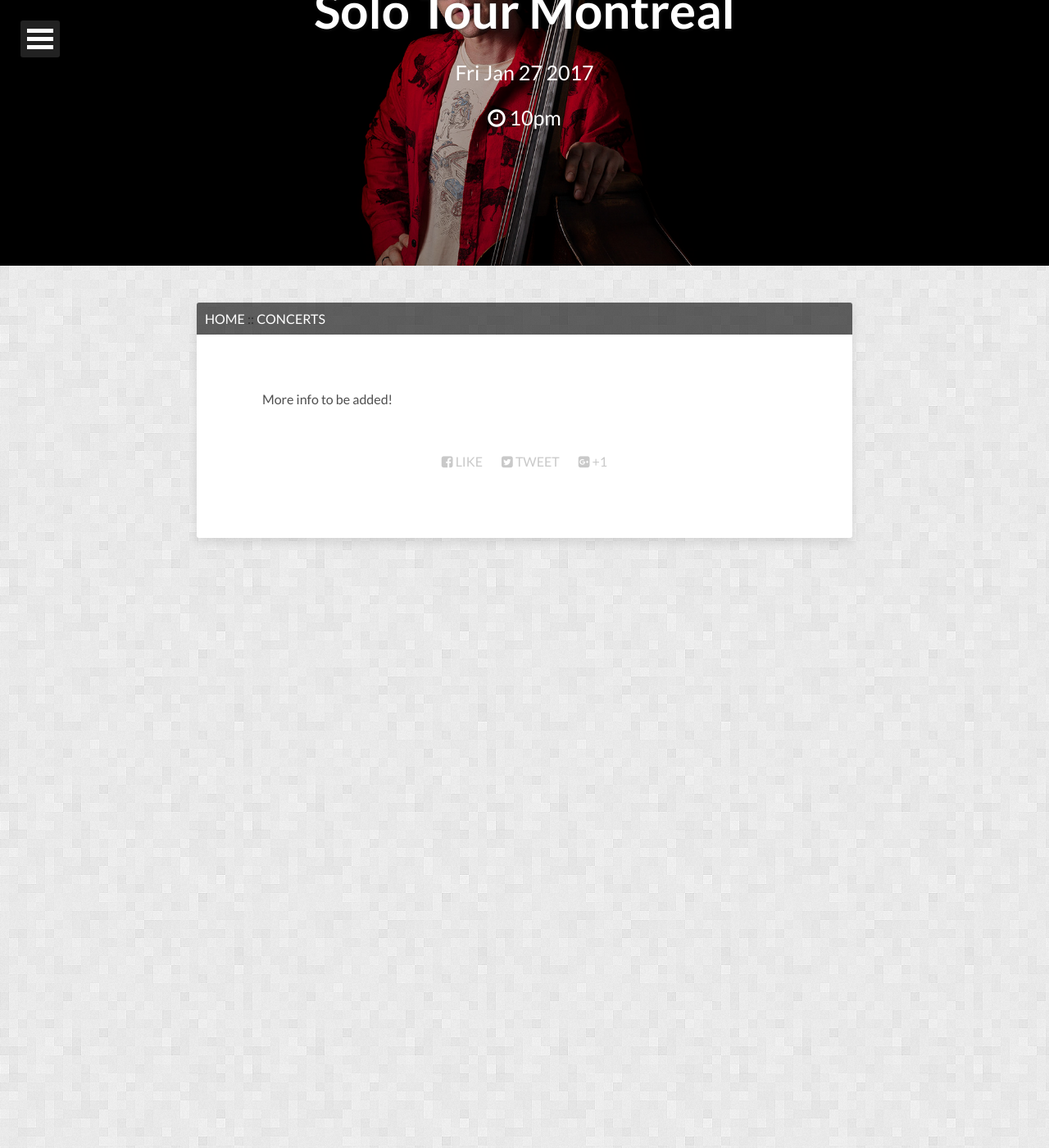
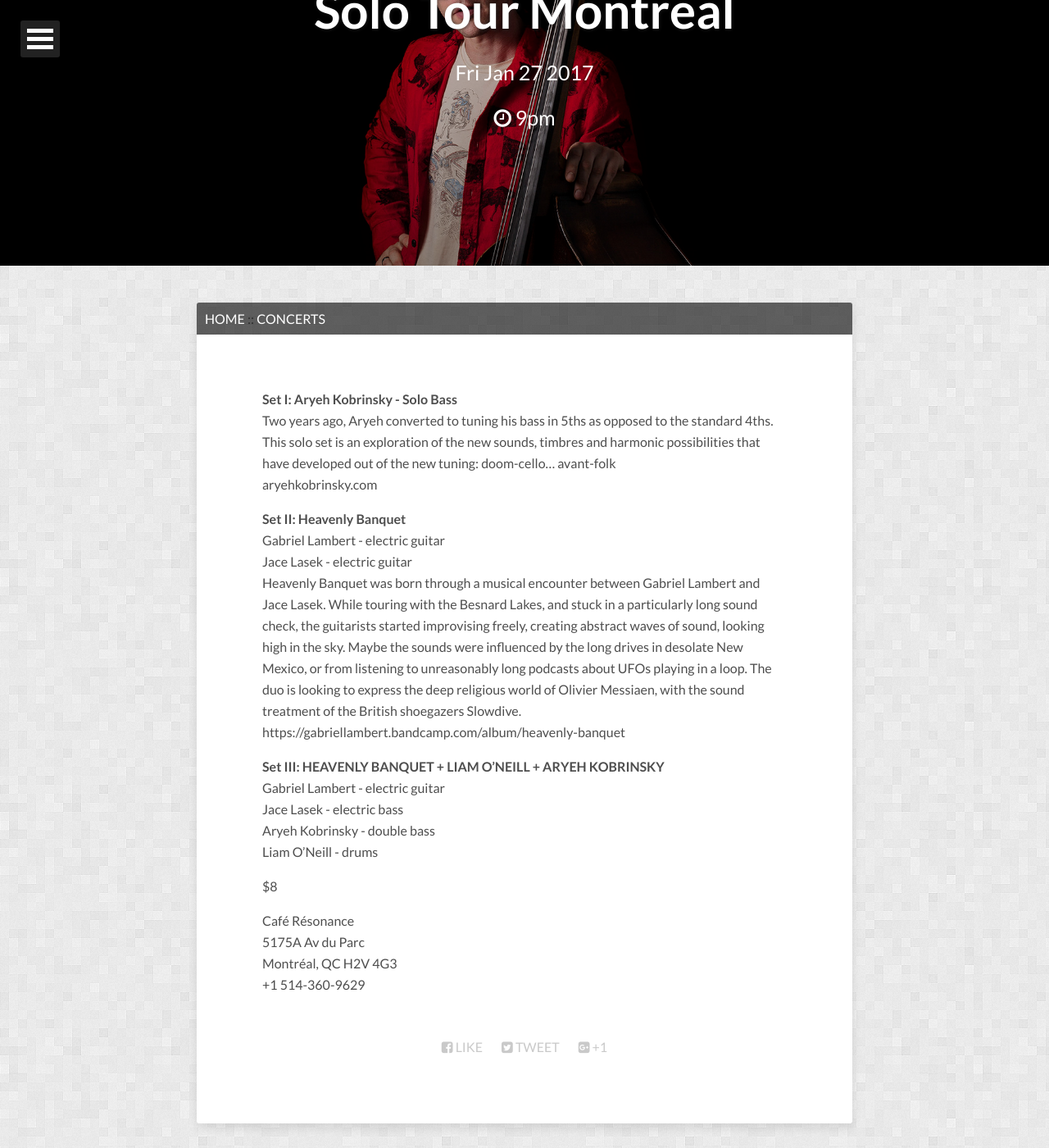
Before and after one commit to akobrinsky/akobrinsky.github.io, a Jekyll site: the page built from _concerts/2017-01-27-montreal.md, in a window 1280 px wide and 1400 px high, scrolled down 176 px. Shown: the whole window at 82% size. Built offline with Jekyll 4.4.1, drawn with Linux system fonts in a browser that asks for light colours; nearby versions of some CDN libraries.

Commit message:
montreal edits

```diff
--- a/_concerts/2017-01-27-montreal.md
+++ b/_concerts/2017-01-27-montreal.md
@@ -1,7 +1,28 @@
 ---
 title: Solo Tour Montreal
-time: 10pm
+time: 9pm
 image:
  feature: moose-full.jpg
 ---
-More info to be added!
+**Set I: Aryeh Kobrinsky - Solo Bass**
+Two years ago, Aryeh converted to tuning his bass in 5ths as opposed to the standard 4ths. This solo set is an exploration of the new sounds, timbres and harmonic possibilities that have developed out of the new tuning: doom-cello... avant-folk
+aryehkobrinsky.com
+
+**Set II: Heavenly Banquet**
+Gabriel Lambert - electric guitar
+Jace Lasek - electric guitar
+Heavenly Banquet was born through a musical encounter between Gabriel Lambert and Jace Lasek. While touring with the Besnard Lakes, and stuck in a particularly long sound check, the guitarists started improvising freely, creating abstract waves of sound, looking high in the sky. Maybe the sounds were influenced by the long drives in desolate New Mexico, or from listening to unreasonably long podcasts about UFOs playing in a loop. The duo is looking to express the deep religious world of Olivier Messiaen, with the sound treatment of the British shoegazers Slowdive.
+https://gabriellambert.bandcamp.com/album/heavenly-banquet
+
+**Set III: HEAVENLY BANQUET + LIAM O'NEILL + ARYEH KOBRINSKY**
+Gabriel Lambert - electric guitar
+Jace Lasek - electric bass
+Aryeh Kobrinsky - double bass
+Liam O'Neill - drums
+
+$8
+
+Café Résonance
+5175A Av du Parc
+Montréal, QC H2V 4G3
++1 514-360-9629
```
